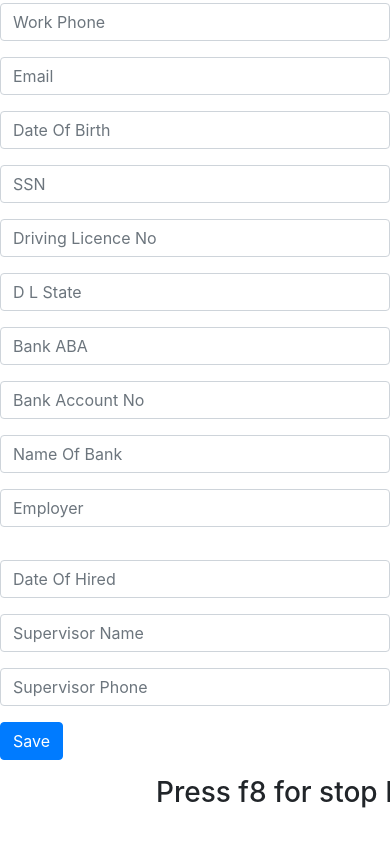
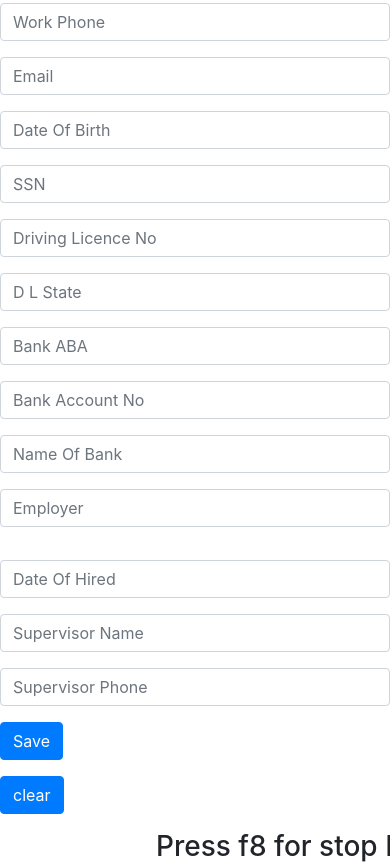
Before and after one commit to coresoft021/data.entry, a website: page dist/public/index.html in a window 390 px wide. Shown: the part 504-1368 px from the top of the page. Before the commit the page ends 1314 px from the top, so only its background shows below. Drawn offline with nearby package versions, Linux system fonts and the light colour scheme.

Commit message:
Update index.html

```diff
--- a/dist/public/index.html
+++ b/dist/public/index.html
@@ -18,7 +18,7 @@
      <div style="margin-left:40%;display:inline-block;width:100%;height:20px;">
 
     </div>
-      <form>
+      <form id="myForm">
   <div class="form-row">
     <div class="form-group col-md-4">
 
@@ -144,6 +144,11 @@
   <button type="submit" class="btn btn-primary">Save</button>
   </div>
 
+   <div class="form-group col-md-1">
+
+  <button type="submit" onclick="myFunction()" class="btn btn-primary">clear</button>
+  </div>
+
   </div>
 
 
@@ -167,5 +172,10 @@
     <script src="https://code.jquery.com/jquery-3.2.1.slim.min.js" integrity="sha384-KJ3o2DKtIkvYIK3UENzmM7KCkRr/rE9/Qpg6aAZGJwFDMVNA/GpGFF93hXpG5KkN" crossorigin="anonymous"></script>
     <script src="https://cdnjs.cloudflare.com/ajax/libs/popper.js/1.12.9/umd/popper.min.js" integrity="sha384-ApNbgh9B+Y1QKtv3Rn7W3mgPxhU9K/ScQsAP7hUibX39j7fakFPskvXusvfa0b4Q" crossorigin="anonymous"></script>
     <script src="https://maxcdn.bootstrapcdn.com/bootstrap/4.0.0/js/bootstrap.min.js" integrity="sha384-JZR6Spejh4U02d8jOt6vLEHfe/JQGiRRSQQxSfFWpi1MquVdAyjUar5+76PVCmYl" crossorigin="anonymous"></script>
+    <script>
+function myFunction() {
+    document.getElementById("myForm").reset();
+}
+</script>
   </body>
 </html>
```
